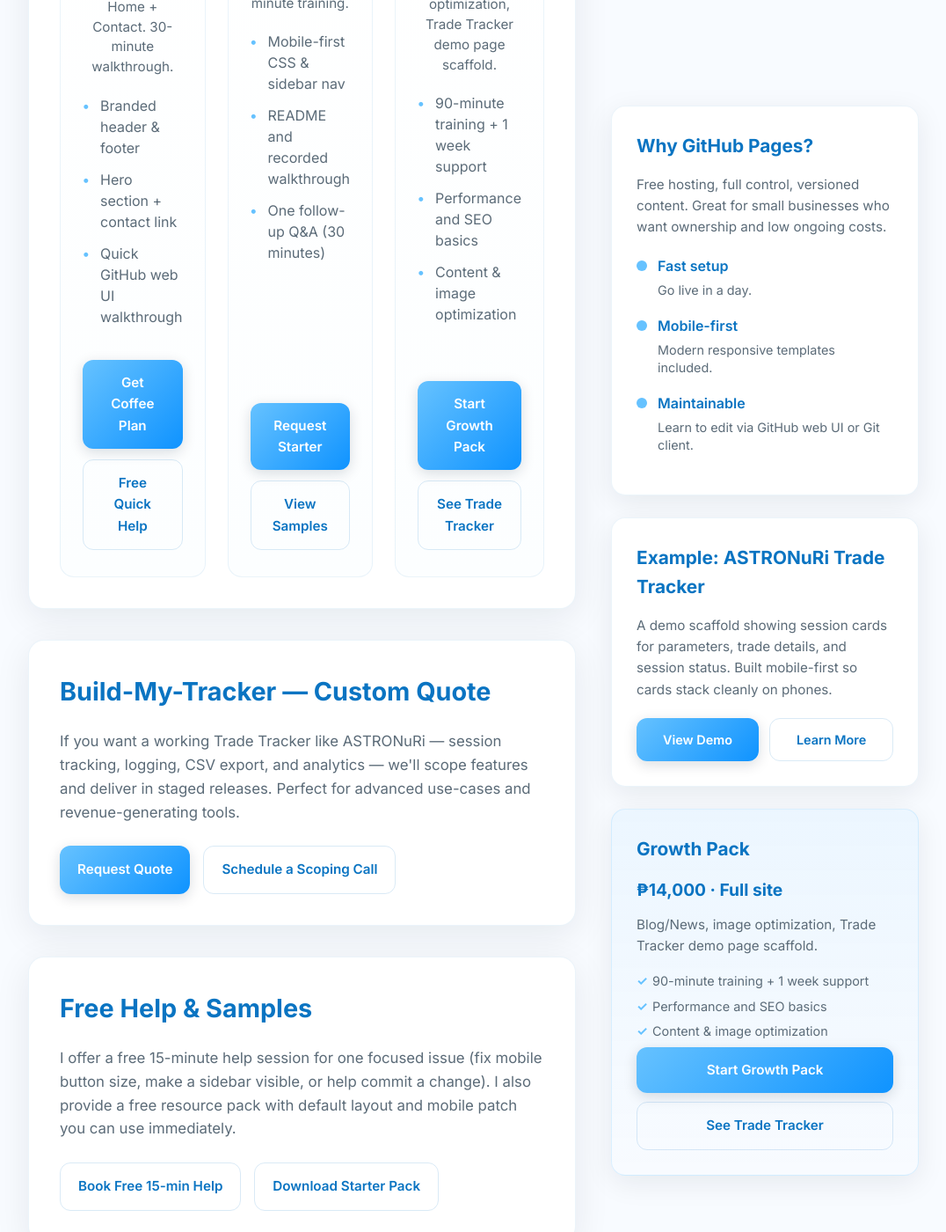
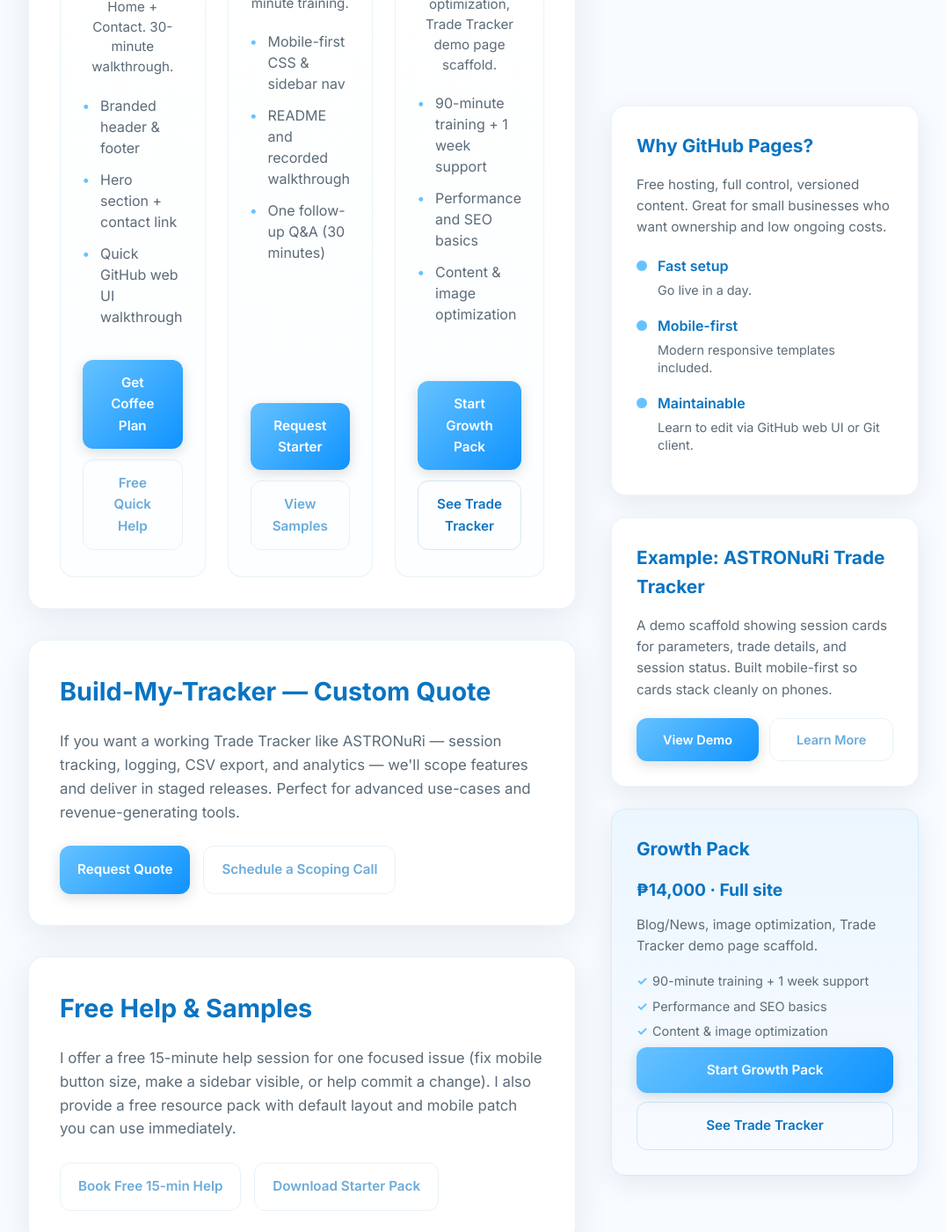
Before and after one commit to astromub/silver-umbrella, a Jekyll site: the page built from pricing.html, in a window 1280 px wide and 1400 px high, scrolled down 1097 px. Shown: the whole window at 88% size, without its empty margins (16-1092 px from the left). Built offline with Jekyll 4.4.1, drawn with Linux system fonts in a browser that asks for light colours.

Commit message:
Update pricing.html

```diff
--- a/pricing.html
+++ b/pricing.html
@@ -40,8 +40,8 @@ permalink: /pricing.html
             </ul>
 
             <div class="card-actions">
-              <a class="btn btn-primary" href="{{ '/' | relative_url }}#coffee">Get Coffee Plan</a>
-              <a class="btn btn-ghost" href="{{ '/beginner-guide' | relative_url }}#free-help">Free Quick Help</a>
+              <a class="btn btn-primary" href="{{ '/request_quote' | relative_url }}?plan=coffee">Get Coffee Plan</a>
+              <span class="btn btn-ghost disabled">Free Quick Help</span>
             </div>
           </section>
 
@@ -59,8 +59,8 @@ permalink: /pricing.html
             </ul>
 
             <div class="card-actions">
-              <a class="btn btn-primary" href="{{ '/' | relative_url }}#starter">Request Starter</a>
-              <a class="btn btn-ghost" href="{{ '/about' | relative_url }}">View Samples</a>
+              <a class="btn btn-primary" href="{{ '/request_quote' | relative_url }}?plan=starter">Request Starter</a>
+              <span class="btn btn-ghost disabled">View Samples</span>
             </div>
           </section>
 
@@ -78,7 +78,7 @@ permalink: /pricing.html
             </ul>
 
             <div class="card-actions">
-              <a class="btn btn-primary" href="{{ '/' | relative_url }}#growth">Start Growth Pack</a>
+              <a class="btn btn-primary" href="{{ '/request_quote' | relative_url }}?plan=growth">Start Growth Pack</a>
               <a class="btn btn-ghost" href="{{ '/trade-tracker' | relative_url }}">See Trade Tracker</a>
             </div>
           </section>
@@ -90,8 +90,8 @@ permalink: /pricing.html
         <p class="pricing-description">If you want a working Trade Tracker like ASTRONuRi — session tracking, logging, CSV export, and analytics — we'll scope features and deliver in staged releases. Perfect for advanced use-cases and revenue-generating tools.</p>
 
         <div class="pricing-actions">
-          <a class="btn btn-primary" href="{{ '/' | relative_url }}#quote">Request Quote</a>
-          <a class="btn btn-ghost" href="{{ '/' | relative_url }}#scope">Schedule a Scoping Call</a>
+          <a class="btn btn-primary" href="{{ '/request_quote' | relative_url }}?plan=custom">Request Quote</a>
+          <span class="btn btn-ghost disabled">Schedule a Scoping Call</span>
         </div>
       </article>
 
@@ -100,8 +100,8 @@ permalink: /pricing.html
         <p class="pricing-description">I offer a free 15-minute help session for one focused issue (fix mobile button size, make a sidebar visible, or help commit a change). I also provide a free resource pack with default layout and mobile patch you can use immediately.</p>
 
         <div class="pricing-help">
-          <a class="btn btn-ghost" href="{{ '/beginner-guide' | relative_url }}#free-help">Book Free 15-min Help</a>
-          <a class="btn btn-ghost" href="{{ '/' | relative_url }}#resources">Download Starter Pack</a>
+          <span class="btn btn-ghost disabled">Book Free 15-min Help</span>
+          <span class="btn btn-ghost disabled">Download Starter Pack</span>
         </div>
       </article>
     </div>
@@ -143,7 +143,7 @@ permalink: /pricing.html
 
         <div class="sidebar-actions">
           <a class="btn btn-primary" href="{{ '/trade-tracker' | relative_url }}">View Demo</a>
-          <a class="btn btn-ghost" href="{{ '/beginner-guide' | relative_url }}">Learn More</a>
+          <span class="btn btn-ghost disabled">Learn More</span>
         </div>
       </div>
 
@@ -160,7 +160,7 @@ permalink: /pricing.html
         </ul>
 
         <div class="highlight-actions">
-          <a class="btn btn-primary" href="{{ '/' | relative_url }}#growth">Start Growth Pack</a>
+          <a class="btn btn-primary" href="{{ '/request_quote' | relative_url }}?plan=growth">Start Growth Pack</a>
           <a class="btn btn-ghost" href="{{ '/trade-tracker' | relative_url }}">See Trade Tracker</a>
         </div>
       </div>
@@ -169,6 +169,14 @@ permalink: /pricing.html
 </div>
 
 <style>
+/* Add disabled button style */
+.btn.disabled {
+  opacity: 0.6;
+  cursor: not-allowed;
+  pointer-events: none;
+}
+
+/* Rest of the pricing styles remain the same as previous version */
 .pricing-container {
   max-width: 1400px;
   margin: 0 auto;
@@ -266,7 +274,6 @@ permalink: /pricing.html
   font-size: 1.05rem;
 }
 
-/* Pricing Cards Grid - FIXED ALIGNMENT */
 .pricing-cards {
   display: grid;
   grid-template-columns: repeat(3, 1fr);
```
Also changed, not shown: other parts of pricing.html (+0 -6 lines).
